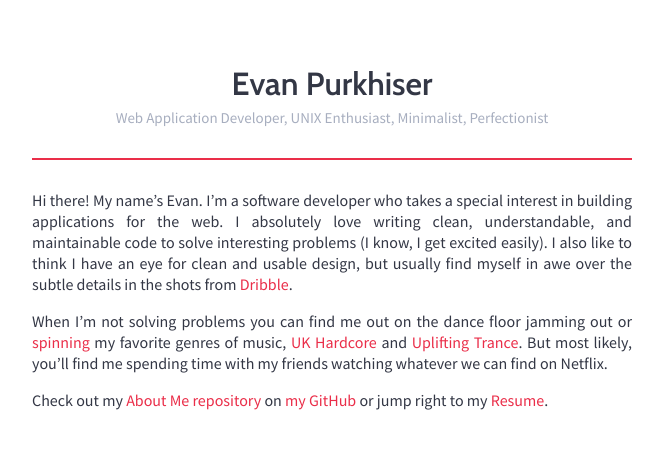
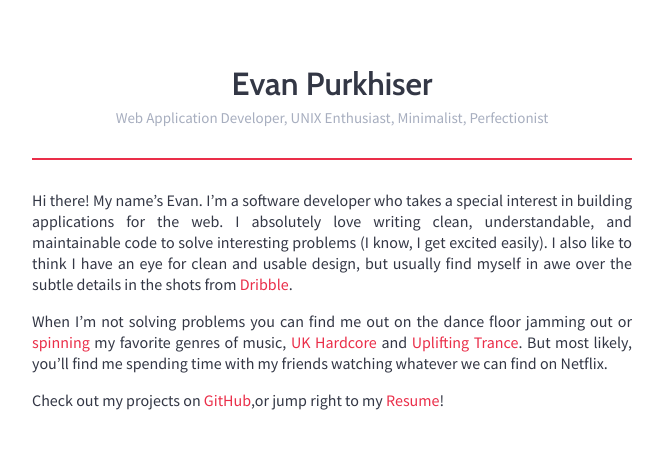
Before and after one commit to evanpurkhiser/evanpurkhiser.com, a Jekyll site: the page built from index.md, in a window 1280 px wide. Shown: the top 449 px of the page, without its empty margins (308-971 px from the left). Built offline with Jekyll 4.4.1, drawn with Linux system fonts in a browser that asks for light colours; nearby versions of some CDN libraries.

Commit message:
Update resume link / Remove about link
I'm using the nbviewer.jupyter.org service here to force the PDF to
render in the browser, since github sets content-disposition: attachment
when serving the raw file, forcing the user to download it.

I would much rather viewers see it in their web browser!

```diff
--- a/index.md
+++ b/index.md
@@ -15,6 +15,5 @@
 Trance](http://en.wikipedia.org/wiki/Uplifting_trance). But most likely, you'll
 find me spending time with my friends watching whatever we can find on Netflix.
 
-Check out my [About Me repository](https://github.com/EvanPurkhiser/About) on
-[my GitHub](https://github.com/EvanPurkhiser) or jump right to my
-[Resume](https://raw.github.com/EvanPurkhiser/About/master/resume/resume.pdf).
+Check out my projects on [GitHub](https://github.com/EvanPurkhiser),or jump right to my
+[Resume](http://nbviewer.jupyter.org/github/EvanPurkhiser/resume/blob/master/resume.pdf)!
```
